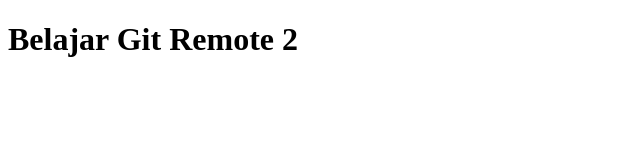
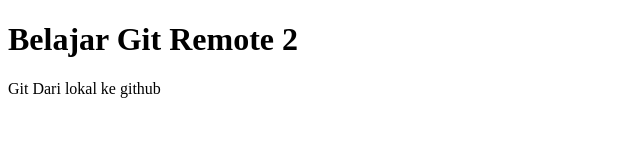
Before and after one commit to yogiyolangga/git-remote-test-2, a plain HTML site: page index.html in a window 1280 px wide. Shown: the whole page, without its empty margins (0-640 px from the left). Drawn offline with Linux system fonts and the light colour scheme.

Commit message:
menambahkan paragraph

```diff
--- a/index.html
+++ b/index.html
@@ -8,5 +8,6 @@
   </head>
   <body>
     <h1>Belajar Git Remote 2</h1>
+    <p>Git Dari lokal ke github</p>
   </body>
 </html>
```
